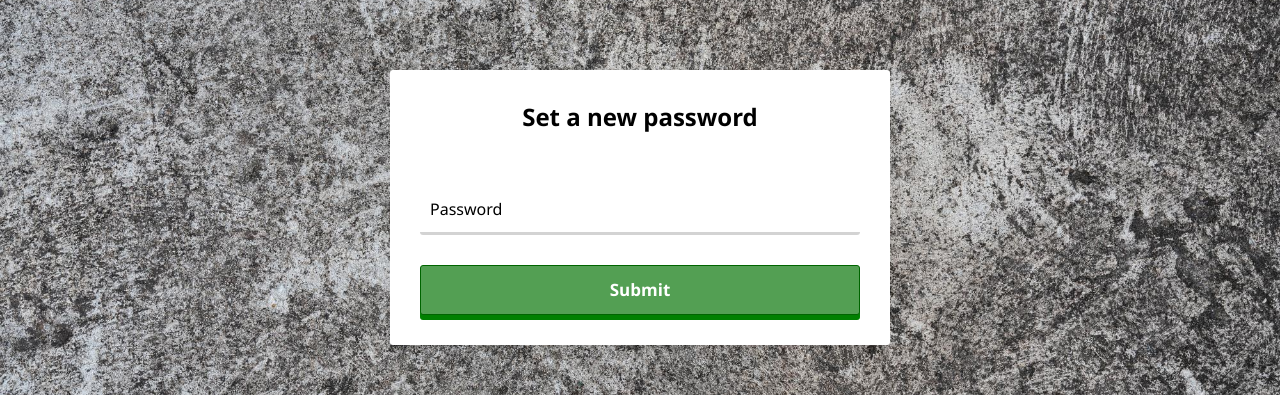
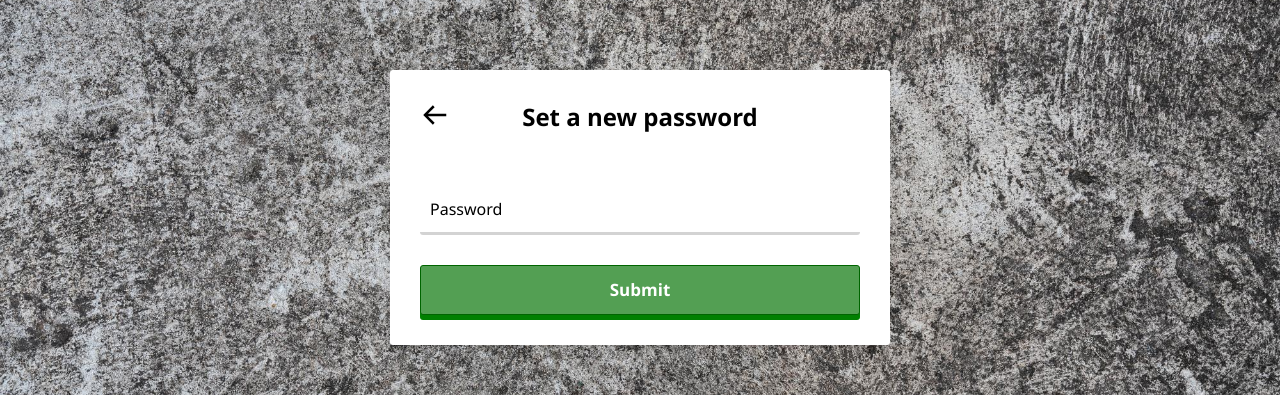
Before and after one commit to petar-i-todorov/social-media-ts, a React (Create React App) app in the folder frontend/: page /reset/1 in a window 1280 px wide. Shown: the part 193-588 px from the top of the page. Built offline with nearby package versions, Linux system fonts and the light colour scheme; the HTML template or start-up script is replaced by a standard one.

Commit message:
navigation from set new password

```diff
--- a/frontend/src/components/FormMessage/FormMessage.module.scss
+++ b/frontend/src/components/FormMessage/FormMessage.module.scss
@@ -1,6 +1,6 @@
 .formMessage {
   width: 100%;
-  padding: 10px;
+  padding: 20px;
   display: flex;
   justify-content: center;
   align-items: center;
--- a/frontend/src/pages/Auth/AuthPage.module.scss
+++ b/frontend/src/pages/Auth/AuthPage.module.scss
@@ -37,6 +37,7 @@
       display: flex;
       flex-direction: column;
       gap: 30px;
+      position: relative;
 
       .splitContainer {
         display: flex;
@@ -84,6 +85,15 @@
         }
       }
 
+      .back {
+        position: absolute;
+        top: 30px;
+        left: 30px;
+        &:hover {
+          cursor: pointer;
+        }
+      }
+
       .button {
         position: relative;
         width: 100%;
--- a/frontend/src/pages/Auth/SetNewPassword.tsx
+++ b/frontend/src/pages/Auth/SetNewPassword.tsx
@@ -6,6 +6,7 @@ import FormMessage from "../../components/FormMessage/FormMessage";
 import Input from "../../components/Input/Input";
 import { isPassword } from "../../utils/validation";
 import styles from "./AuthPage.module.scss";
+import { BiArrowBack } from "react-icons/bi";
 
 const SetNewPasswordPage = () => {
   const [password, setPassword] = useState("");
@@ -25,6 +26,10 @@ const SetNewPasswordPage = () => {
           className={styles.authForm}
           onSubmit={async (event) => {
             event.preventDefault();
+            if (!isPassword(password)) {
+              setErrorMessage("Invalid password. Must be at least 10 symbols.");
+              setIsErrorMessageVisible(true);
+            } else {
               setIsLoading(true);
               setIsServerError(false);
               setIsServerSuccess(false);
@@ -56,8 +61,16 @@ const SetNewPasswordPage = () => {
                   "Something went wrong. Please try again later."
                 );
               }
+            }
           }}
         >
+          <BiArrowBack
+            size="30"
+            className={styles.back}
+            onClick={() => {
+              navigate("../../login", { relative: "path" });
+            }}
+          />
           <h2>Set a new password</h2>
           <Input
             id="password"
```
Lines whose indentation alone changed are shown as unchanged.
